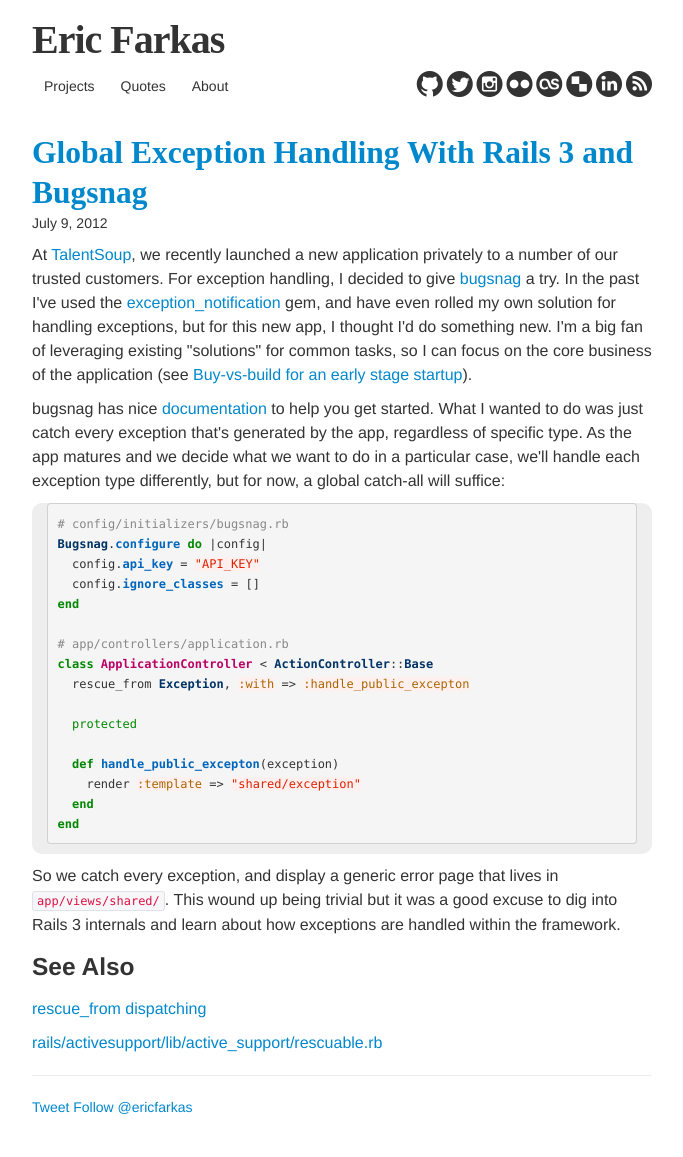
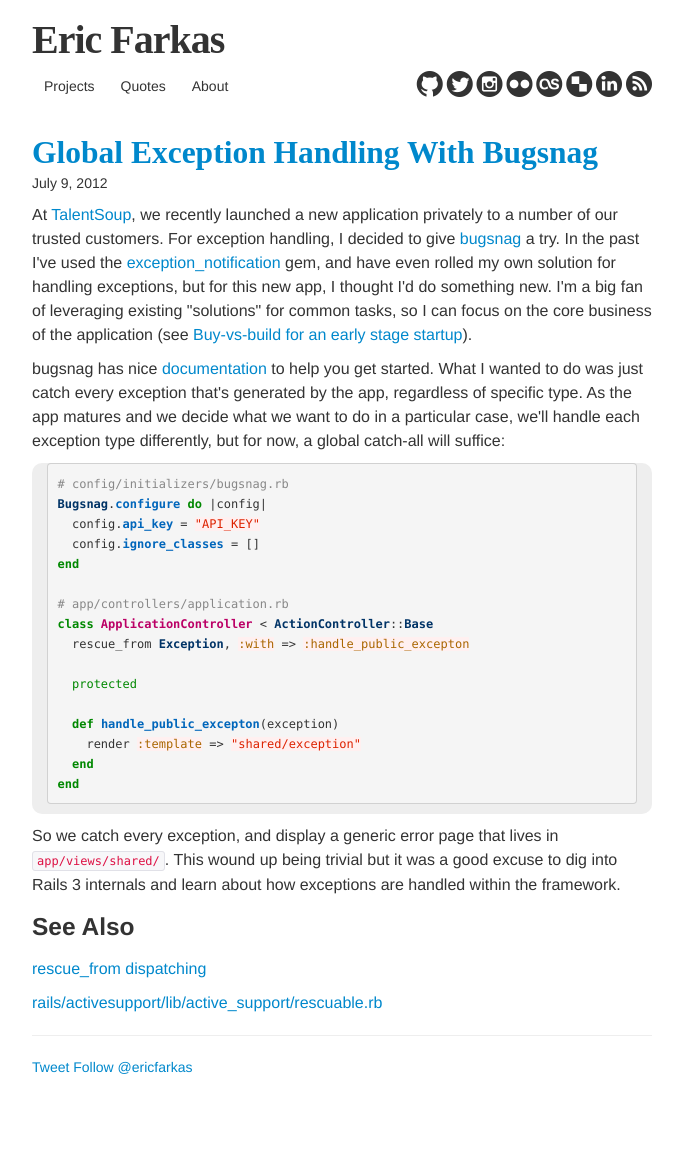
Before and after one commit to speric/speric.github.com, a Jekyll site: the page built from _posts/2012-07-09-global-exception-handling-with-rails-3-and-bugsnag.markdown, in a window 1280 px wide. Shown: the whole page, without its empty margins (298-981 px from the left). Built offline with Jekyll 4.4.1, drawn with Linux system fonts in a browser that asks for light colours; some web fonts are replaced; Markdown is read by kramdown in place of the engine named in the settings; comment, search, counter and statistics services are not loaded; after the commit the page ends 1117 px from its top, so only the background shows below that.

Commit message:
Update 2012-07-09-global-exception-handling-with-rails-3-and-bugsnag.markdown

```diff
--- a/_posts/2012-07-09-global-exception-handling-with-rails-3-and-bugsnag.markdown
+++ b/_posts/2012-07-09-global-exception-handling-with-rails-3-and-bugsnag.markdown
@@ -1,6 +1,6 @@
 ---
 layout: post
-title: Global Exception Handling With Rails 3 and Bugsnag
+title: Global Exception Handling With Bugsnag
 ---
 <p>At <a href="https://talentsoup.com">TalentSoup</a>, we recently launched a new application privately to a number of our trusted customers.  For exception handling, I decided to give <a href="http://bugsnag.com">bugsnag</a> a try.  In the past I've used the <a href="https://github.com/rails/exception_notification">exception_notification</a> gem, and have even rolled my own solution for handling exceptions, but for this new app, I thought I'd do something new. I'm a big fan of leveraging existing "solutions" for common tasks, so I can focus on the core business of the application (see <a href="http://fhwang.net/2012/02/19/Buy-vs-build-for-an-early-stage-startup">Buy-vs-build for an early stage startup</a>).</p>
 
```
